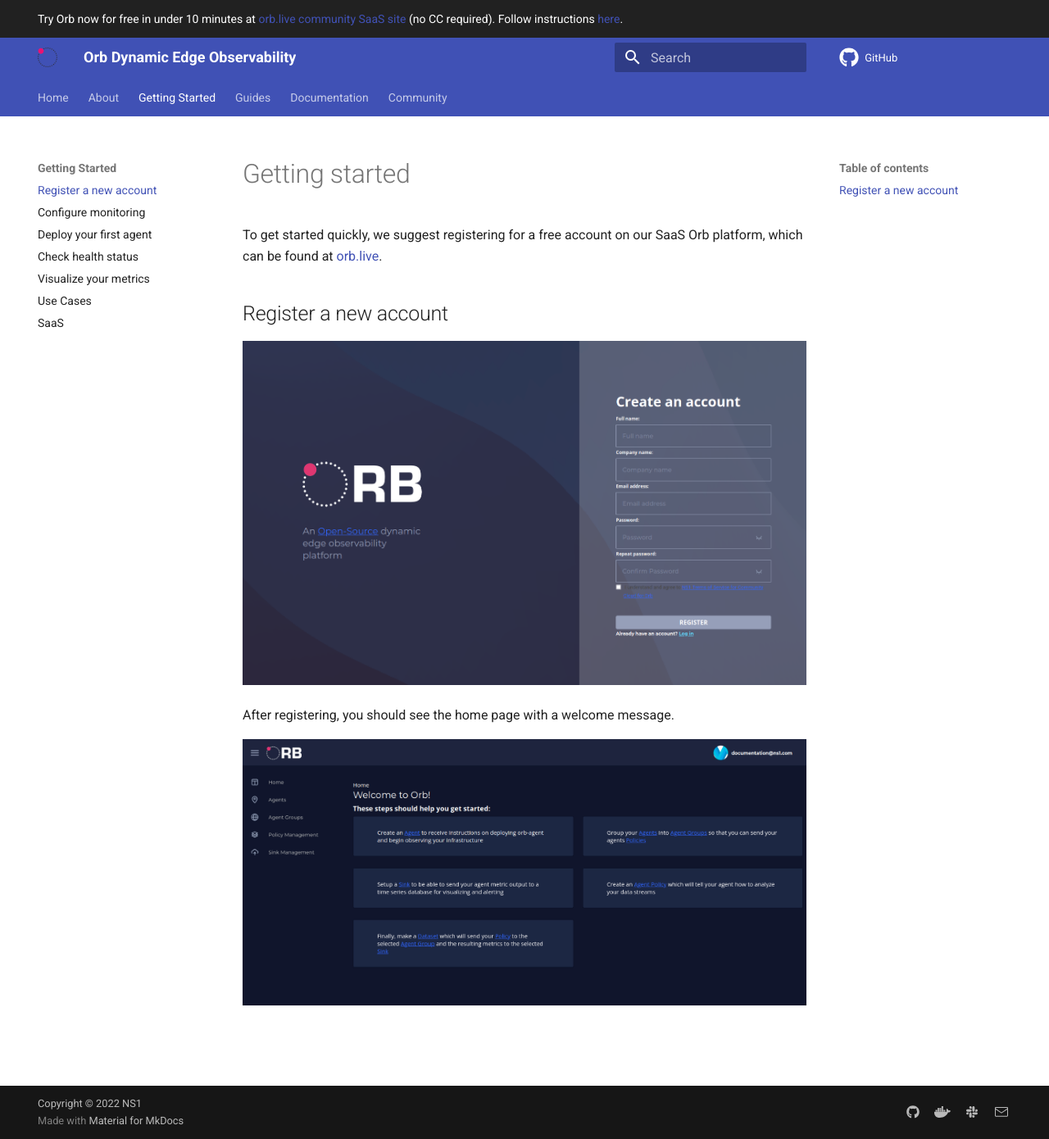
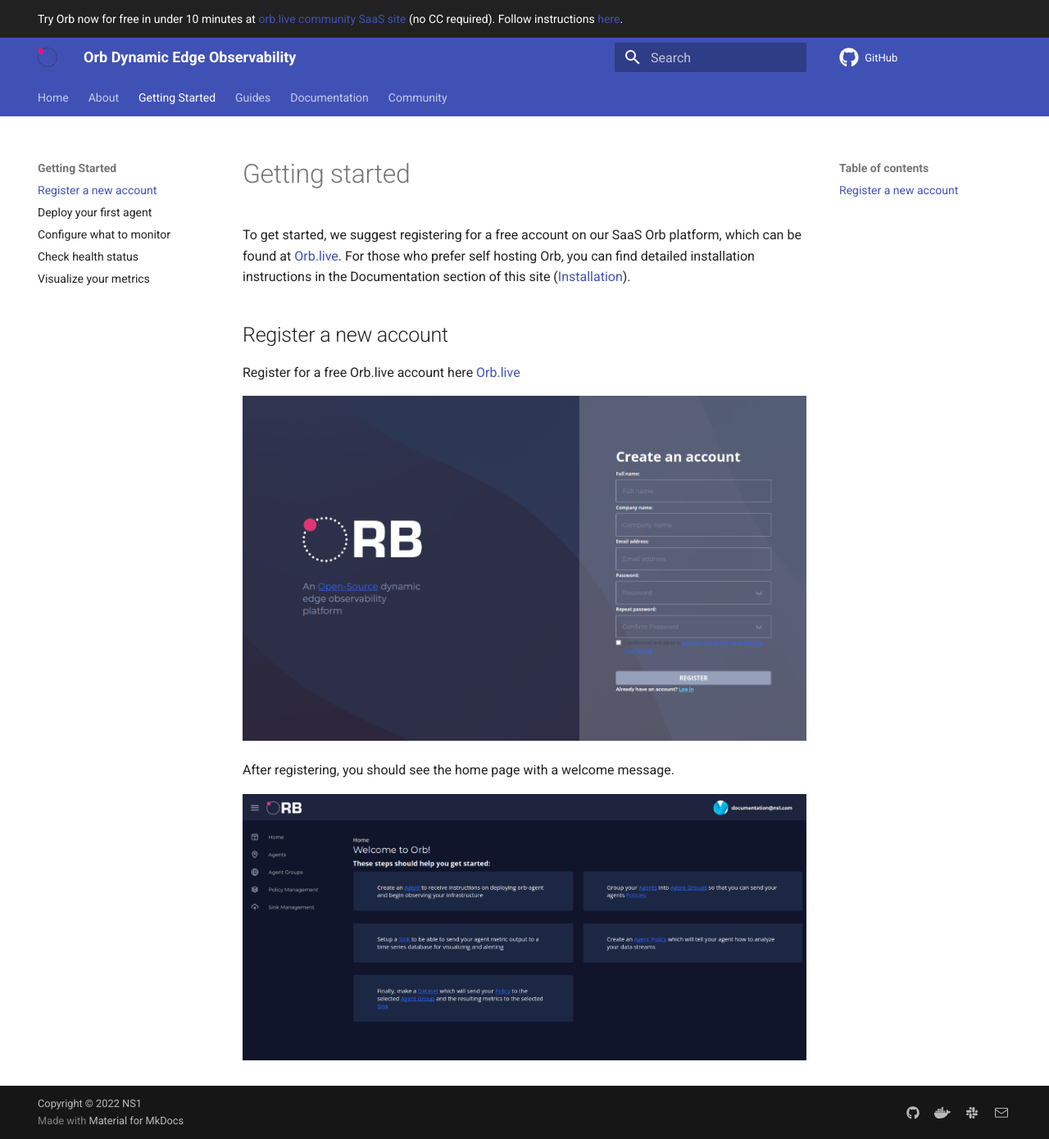
Before and after one commit to orb-community/orb-website, an MkDocs documentation site: the page built from docs/getting_started.md, in a window 1280 px wide and 1390 px high. Shown: the whole window at 82% size. Built offline with MkDocs 1.6.1 and Material for MkDocs 9.7.7, drawn with Linux system fonts in a browser that asks for light colours; comment, search, counter and statistics services are not loaded.

Commit message:
Updates to Getting Started pages

```diff
--- a/docs/getting_started.md
+++ b/docs/getting_started.md
@@ -1,7 +1,8 @@
 # Getting started
-To get started quickly, we suggest registering for a free account on our SaaS Orb platform, which can be found at [orb.live](http://orb.live).
+To get started, we suggest registering for a free account on our SaaS Orb platform, which can be found at <a href="https://orb.live" target="_blank">Orb.live</a>. For those who prefer self hosting Orb, you can find detailed installation instructions in the Documentation section of this site ([Installation](install.md)).
 
 ## Register a new account
+Register for a free Orb.live account here <a href="https://orb.live/auth/register" target="_blank">Orb.live</a>
 
 ![](./img/register.png)
 
--- a/mkdocs.yml
+++ b/mkdocs.yml
@@ -34,22 +34,20 @@
   - About: 'about.md'
   - Getting Started:
     - Register a new account: 'getting_started.md'
-    - Configure monitoring: 'setting_up_your_account.md'
-    - Deploy your first agent: 'deploying_orb_agent.md'
-    - Check health status: 'health_checks.md'
+    - Deploy your first agent: 'deploy_orb_agent.md'
+    - Configure what to monitor: 'configure_monitoring.md'
+    - Check health status: 'checking_health.md'
     - Visualize your metrics: 'visualizing_metrics.md'
-    - Use Cases: 'use_cases.md'
-    - SaaS: 'saas.md'
   - Guides:
-    - Authoritative DNS Services: 'guides.md'
-    - Recursive DNS Services: 'stub.md'
+    - Authoritative DNS: 'guides.md'
+    - Recursive DNS: 'stub.md'
     - DHCP Services: 'stub.md'
     - Network Traffic: 'stub.md'
-    - Active Response Time Testing: 'stub.md'
+    - Response Time Testing: 'stub.md'
   - Documentation:
     - Running ORB agent: 'documentation/running_orb_agent.md'
     - Advanced Policies: 'documentation/advanced_policies.md'
-    - Installation: 'install.md'
+    - Installing Orb: 'install.md'
     - Orb REST API: 'api/orb_rest_api.md'
   - Community: 'contact.md'
 repo_url: https://github.com/ns1labs/orb
```
Also changed, not shown: docs/checking_health.md (added, +58 -0 lines), docs/configure_monitoring.md (renamed from docs/setting_up_your_account.md, +0 -31 lines), docs/deploy_orb_agent.md (added, +31 -0 lines), docs/visualizing_metrics.md (added, +10 -0 lines).
